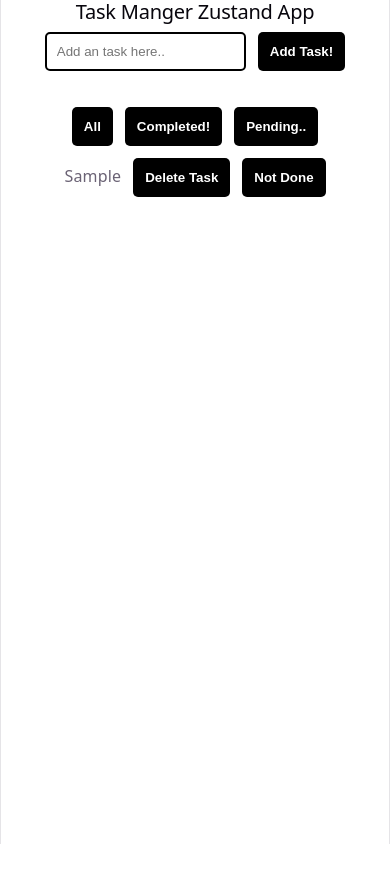
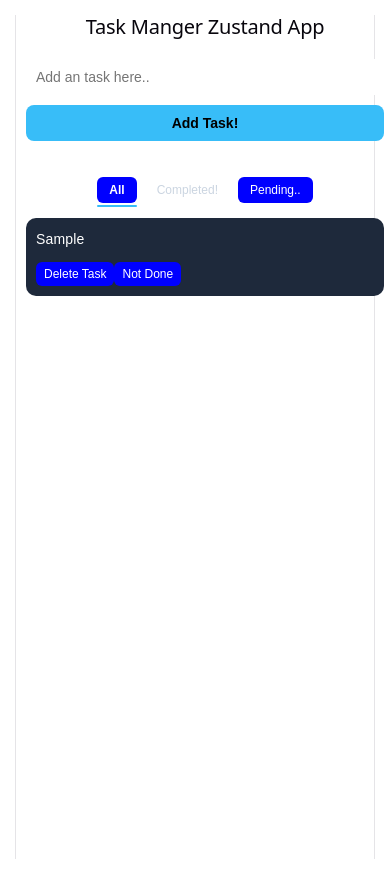
Before and after one commit to Dev-Amna/Zustand-Task, a React (Vite) app: page / in a window 390 px wide. Both pictures are taken after typing "Sample" into the empty fields and a click on the button "Add Task!". Before the commit the page ends 844 px from the top, so only its background shows below. Built offline with nearby package versions, Linux system fonts and the light colour scheme.

Commit message:
Add Local Storage

```diff
--- a/src/App.css
+++ b/src/App.css
@@ -1,51 +1,236 @@
+body {
+  font-family: Arial, sans-serif;
+  /* background: #01184e; */
+  color: #fff;
+  display: flex;
+  justify-content: center;
+  align-items: center;
+  padding: 40px;
+}
+
+.container {
+  width: 100%;
+  display: flex;
+  justify-content: center;
+  flex-direction: column;
+  align-items: center;
+}
+
+h2 {
+  text-align: center;
+  margin-bottom: 20px;
+}
+
+/* Container */
 .input-container {
   display: flex;
-  justify-content: center;
-  gap: 12px;
+  gap: 10px;
+  margin-bottom: 20px;
+  width: 100%;
+  max-width: 400px;
 }
 
-input {
-  border: 2px black solid;
+.input-container input {
+  flex: 1;
   padding: 10px;
-  border-radius: 5px;
+  border-radius: 8px;
+  border: none;
+  outline: none;
+  font-size: 16px;
+}
+
+.input-container button {
+  padding: 10px 16px;
+  border: none;
+  border-radius: 8px;
+  background: #38bdf8;
+  color: black;
+  cursor: pointer;
+  font-weight: bold;
+  transition: 0.3s;
+}
+
+.input-container button:hover {
+  background: #0ea5e9;
+}
+
+/* Filter buttons */
+.filterBtns {
+  display: flex;
+  justify-content: center;
+  gap: 10px;
+  margin-bottom: 15px;
+}
+
+.filterBtns button {
+  padding: 6px 12px;
+  border: none;
+  border-radius: 6px;
+  background: #1e293b;
+  color: white;
+  cursor: pointer;
+  transition: 0.3s;
+}
+
+.filterBtns button:hover {
+  background: #334155;
+}
+
+/* Task list */
+.task-list {
+  width: 100%;
+  max-width: 500px;
+  list-style: none;
+  padding: 0;
+}
+
+.task-list li {
+  background: #1e293b;
+  margin-bottom: 10px;
+  padding: 12px;
+  border-radius: 10px;
+  display: flex;
+  justify-content: space-between;
+  align-items: center;
+}
+
+/* Title */
+.title {
+  margin: 0;
+}
+
+/* Buttons inside task */
+.task-list button {
+  margin-left: 8px;
+  padding: 6px 10px;
+  border: none;
+  border-radius: 6px;
+  cursor: pointer;
+}
+
+/* Delete */
+.task-list button:first-of-type {
+  background: blue;
+  color: white;
+}
+
+.task-list button:first-of-type:hover {
+  background: #dc2626;
+}
+
+/* Toggle */
+.task-list button:last-of-type {
+  background: blue  ;
+  color: white;
+}
+
+.task-list button:last-of-type:hover {
+  background: #16a34a;
+}
+
+/* Completed task */
+.task-list li.done .title {
+  text-decoration: line-through;
+  opacity: 0.6;
+}
+
+/* RESPONSIVE FIX ONLY */
+
+/* Tablets */
+@media (max-width: 768px) {
+  body {
+    padding: 20px;
+  }
+
+  .container {
+    width: 100%;
+    padding: 0 10px;
+  }
+
+  .input-container {
+    flex-direction: column;
+    width: 100%;
+  }
+
+  .input-container button {
+    width: 100%;
   }
 
   .filterBtns {
-  display: flex;
-  align-items: center;
-  justify-content: center;
-  gap: 12px;
+    flex-wrap: wrap;
+    gap: 8px;
   }
 
-button {
-  background-color: black;
+  .task-list li {
+    flex-direction: column;
+    align-items: flex-start;
+    gap: 10px;
+  }
+
+  .task-list button {
+    margin-left: 0;
+  }
+}
+
+/* Mobile */
+@media (max-width: 480px) {
+  body {
+    padding: 15px;
+  }
+
+  h2 {
+    font-size: 20px;
+  }
+
+  .input-container input {
+    font-size: 14px;
+  }
+
+  .input-container button {
+    font-size: 14px;
+  }
+
+  .filterBtns button {
+    font-size: 13px;
+    padding: 5px 10px;
+  }
+
+  .task-list li {
+    padding: 10px;
+  }
+
+  .title {
+    font-size: 14px;
+    word-break: break-word;
+  }
+
+  .task-list button {
+    font-size: 12px;
+    padding: 5px 8px;
+  }
+}
+
+.filterBtns button {
+  background: transparent;
+  color: #cbd5e1;
+  border: none;
+  cursor: pointer;
+  position: relative;
+  padding: 6px 12px;
+}
+
+.filterBtns button.active {
   color: white;
   font-weight: bold;
-  border: none;
-  border-radius: 5px;
-  padding: 12px;
-  transition-duration: 0.4s;
 }
 
-button:hover {
-  background-color: #4CAF50;
-  color: white;
-
+.filterBtns button.active::after {
+  content: "";
+  position: absolute;
+  left: 0;
+  bottom: -4px;
+  width: 100%;
+  height: 2px;
+  background: #38bdf8;
+  border-radius: 2px;
 }
-
-.task-list {
-  padding: 20px;
-  display: flex;
-  justify-content: center;
-  align-items: center;
-  gap: 12px;
-  flex-direction: column;
-
-}
-
-ul li {
-  list-style: none;
-  display: flex;
-  align-items: center;
-  gap: 12px;
-}
--- a/src/components/Task.jsx
+++ b/src/components/Task.jsx
@@ -5,7 +5,7 @@ function Task() {
     const [btn, setBtn] = useState(false);
     const [text, setText] = useState("");
     const [filter, setFilter] = useState("all");
-
+    const [active, setActive] = useState("all");
 
     const tasks = useTaskStore((state) => state.tasks);
     const AddTask = useTaskStore((state) => state.AddTask);
@@ -32,26 +32,44 @@ function Task() {
 
 
     return (
-        <div>
+        <div className='container'>
             <h2>Task Manger Zustand App</h2>
 
-          <div className='input-container'>
-              <input type='text' placeholder='Add an task here..' value={text} onChange={(e) => setText(e.target.value)} />
-            <button onClick={handleAdd}>Add Task!</button>
-          </div>
+            <div className='input-container'>
+                <input type='text' placeholder='Add an task here..' value={text} onChange={(e) => setText(e.target.value)} onKeyDown={(e) => {
+                    if (e.key === "Enter") {
+                        handleAdd();
+                    }
+                }} />
+                <button onClick={handleAdd} keyborad>Add Task!</button>
+            </div>
 
             <ul className='task-list'>
                 <div className='filterBtns'>
-                    <button onClick={() => setFilter("all")}> All</button>
-                    <button onClick={() => setFilter("completed")}> Completed!</button>
-                    <button onClick={() => setFilter("pending")}> Pending..</button>
+                    <button onClick={() => {
+                        setFilter("all");
+                        setActive("all");
+                    }} className={active === "all" ? "active" : ""}> All</button>
+
+                    <button onClick={() => {
+                        setFilter("completed");
+                        setActive("completed");
+                    }} className={active === "completed" ? "active" : ""}> Completed!</button>
+
+                    <button onClick={() => {
+                        setFilter("pending");
+                         setActive("pending");
+                        }} className={active === "pending" ? "active" : ""}> Pending..</button>
                 </div>
 
                 {filteredTasks.map((t) => {
                     return <>
-                        <li key={t.id}>{t.title}
-                            <button onClick={() => handleDelete(t.id)}>Delete Task</button>
-                            <button onClick={() => ToggleTask(t.id)}> {t.done ? "Done" : "Not Done"}</button>
+                        <li key={t.id} className={t.done ? "done" : ""}>
+                            <p className='title'>{t.title}</p>
+                            <div>
+                                <button onClick={() => handleDelete(t.id)}>Delete Task</button>
+                                <button onClick={() => ToggleTask(t.id)}> {t.done ? "Done" : "Not Done"}</button>
+                            </div>
                         </li>
 
                     </>
--- a/src/store/TaskStore.js
+++ b/src/store/TaskStore.js
@@ -1,30 +1,47 @@
 import { create } from "zustand";
 
+const getStoredTasks = () => {
+    const stored = localStorage.getItem("tasks");
+    return stored ? JSON.parse(stored) : [];
+}
+
 export const useTaskStore = create((set) => ({
-    tasks: [],
+    tasks: getStoredTasks(),
 
     // Add task
-    AddTask: (title) => set((state) => ({
-        tasks: [...state.tasks, {
-            id: Date.now(),
-            title: title,
-            done: false
-        }]
-    })),
+    AddTask: (title) =>
+        set((state) => {
+            const updatedTasks = [
+                ...state.tasks,
+                {
+                    id: Date.now(),
+                    title: title,
+                    done: false
+                }
+            ];
+            localStorage.setItem("tasks", JSON.stringify(updatedTasks));
+            return { tasks: updatedTasks };
+        }),
 
     // Delete  Task
-    DeleteTask: (id) => set((state) => ({
-        tasks: state.tasks.filter((task) => task.id !== id),
 
-    })),
+    DeleteTask: (id) => set((state) => {
+        const updatedTasks = state.tasks.filter((task) => task.id !== id);
+
+        localStorage.setItem("tasks", JSON.stringify(updatedTasks));
+        return { tasks: updatedTasks };
+    }),
 
 
     // Toggle Click button
+
     ToggleTask: (id) =>
-        set((state) => ({
-            tasks: state.tasks.map((t) =>
-                t.id === id ? { ...t, done: !t.done } : t
-            )
-        })),
+        set((state) => {
+            const updatedTasks = state.tasks.map((t) =>
+                t.id === id ? { ...t, done: !t.done } : t)
+
+            localStorage.setItem("tasks", JSON.stringify(updatedTasks));
+            return { tasks: updatedTasks };
+        })
 
 }))
```
Lines whose indentation alone changed are shown as unchanged.
